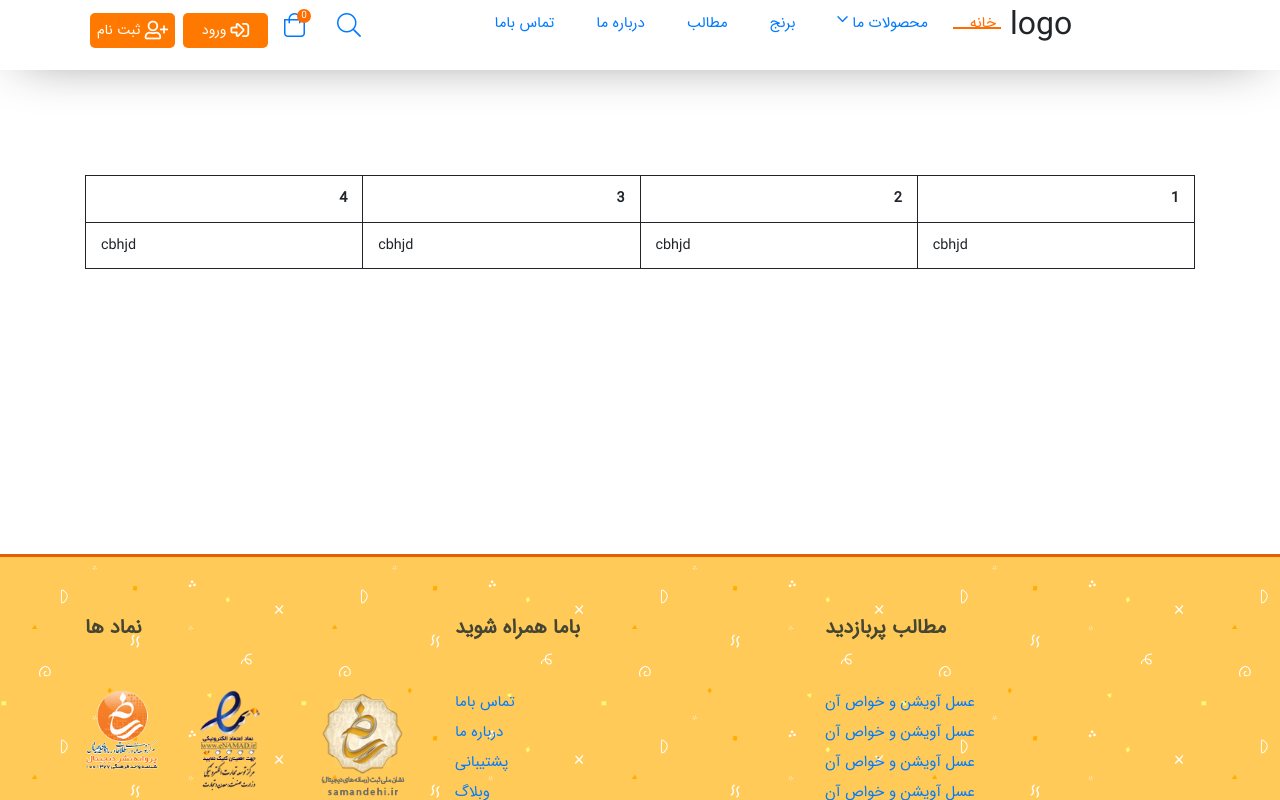
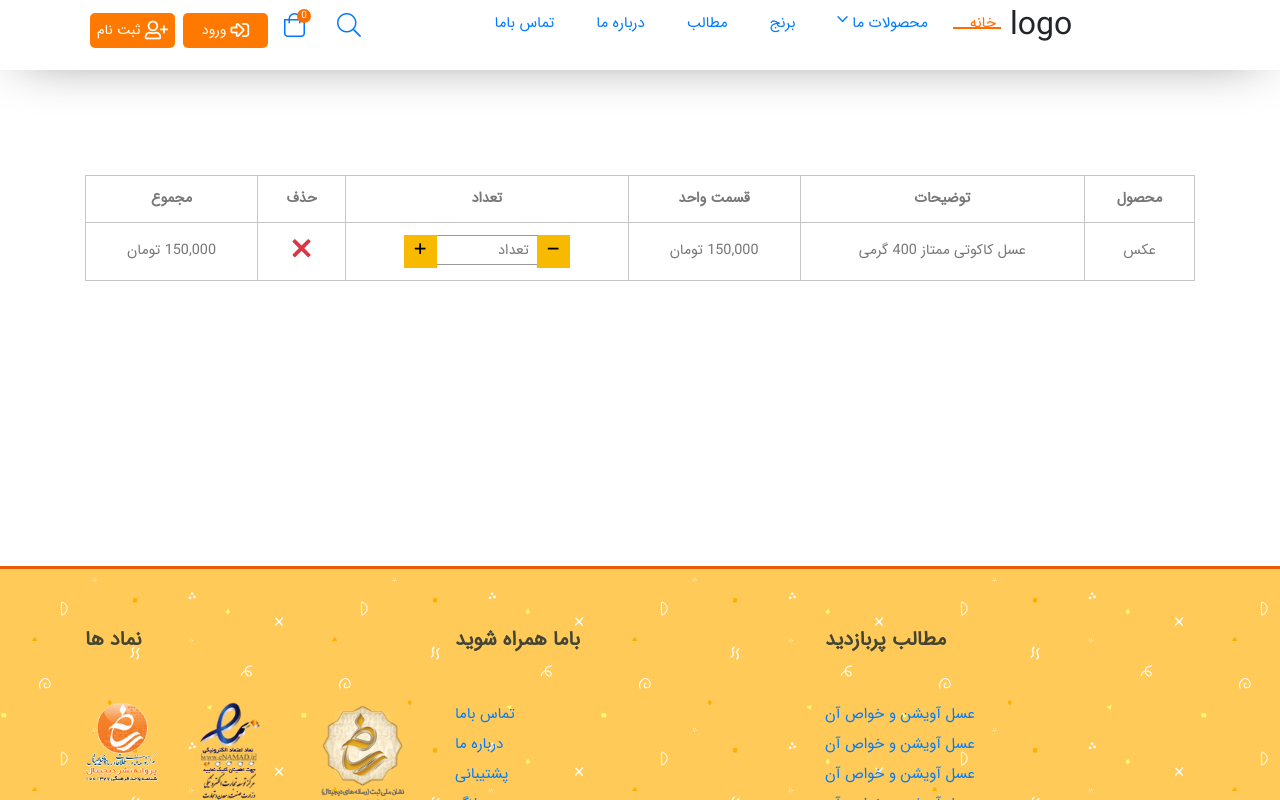
Before and after one commit to miladmohammadi82/afraalian-vue-cli, a Vue app: page /shoping-cart in a window 1280 px wide. Shown: the top 800 px of the page. Built offline with nearby package versions, Linux system fonts and the light colour scheme.

Commit message:
commit 5

```diff
--- a/src/components/views/cartPage.vue
+++ b/src/components/views/cartPage.vue
@@ -3,19 +3,30 @@
     <table class="content-table">
       <thead>
         <tr>
-          <th>1</th>
-          <th>2</th>
-          <th>3</th>
-          <th>4</th>
+          <th>محصول</th>
+          <th>توضیحات</th>
+          <th>قسمت واحد</th>
+          <th>تعداد</th>
+          <th>حذف</th>
+          <th>مجموع</th>
         </tr>
       </thead>
       <tbody>
         <tr>
-          <td>cbhjd</td>
-          <td>cbhjd</td>
-          <td>cbhjd</td>
-          <td>cbhjd</td>
+          <td>عکس</td>
+          <td>عسل کاکوتی ممتاز 400 گرمی</td>
+          <td>150,000 تومان</td>
+          <td>
+            <div class="number__container">
+              <button @click="delNumber" class="decrement"><i class="far fa-minus"></i></button>
+              <input v-model="numberProduct" type="text" inputmode="numeric" placeholder="تعداد" />
+              <button @click="addNumber" class="increment"><i class="far fa-plus"></i></button>
+            </div>
+          </td>
+          <td><i class="far fa-times fa-2x text-danger" style="cursor: pointer;"></i></td>
+          <td>150,000 تومان</td>
         </tr>
+
       </tbody>
     </table>
   </div>
```
Also changed, not shown: src/css/app.css.
